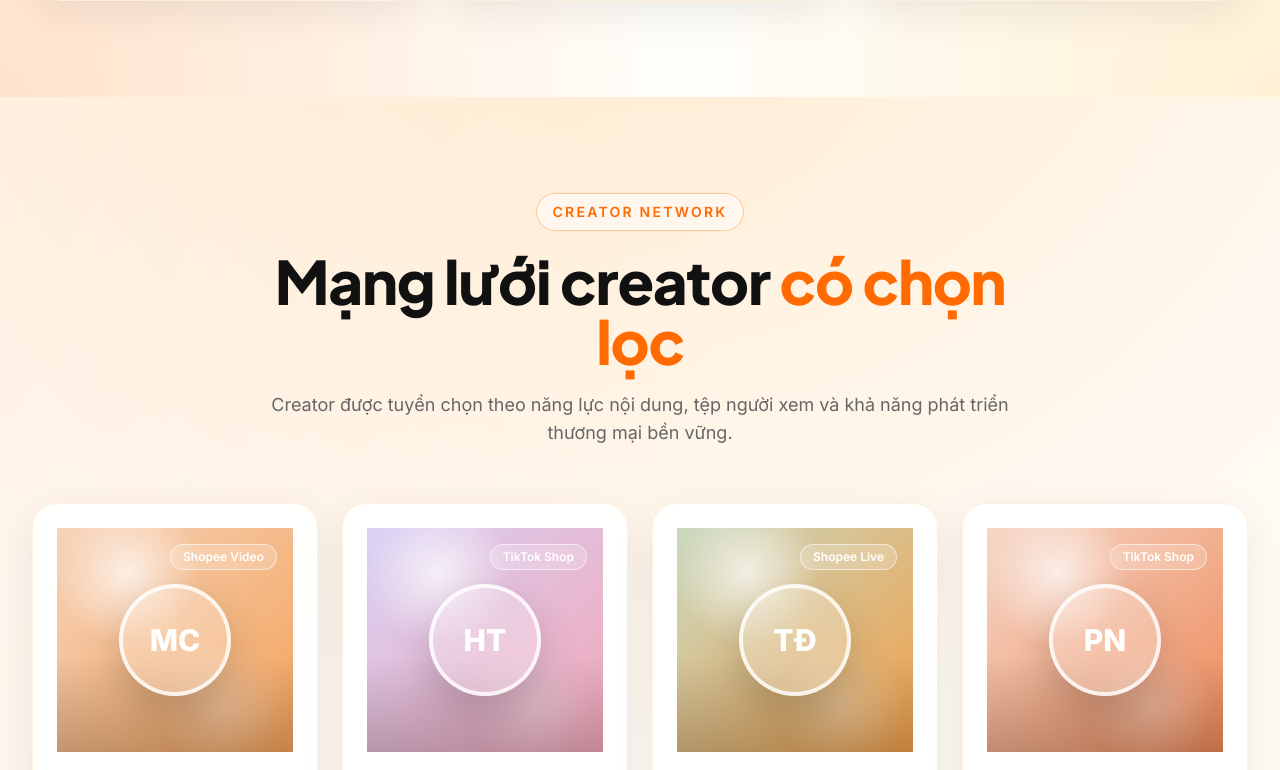
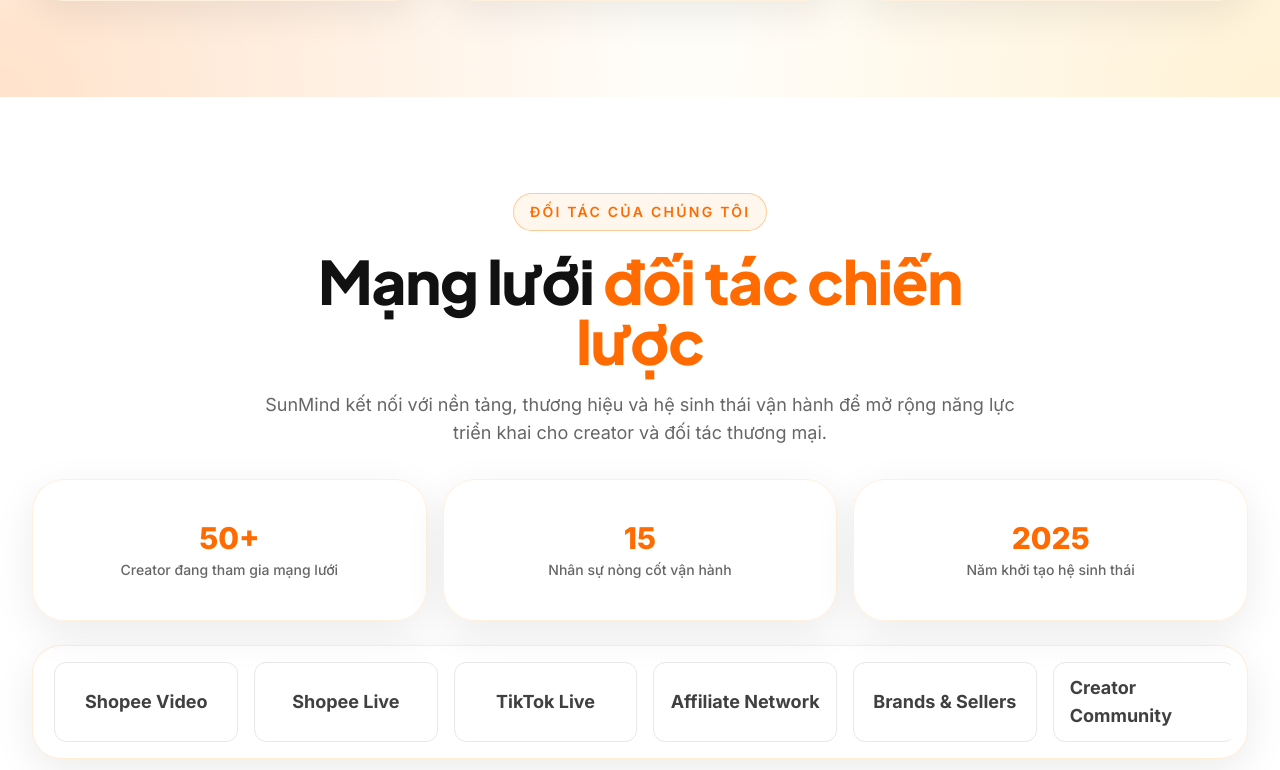
Before and after one commit to quanduong1712/Web-SunMind-Media, a React (Vite) app: page / in a window 1280 px wide. Shown: the part 9150-9920 px from the top of the page. Built offline with nearby package versions, Linux system fonts and the light colour scheme.

Commit message:
Remove creator section from homepage

```diff
--- a/src/App.jsx
+++ b/src/App.jsx
@@ -3,7 +3,6 @@ import { motion } from "framer-motion";
 import {
   achievements,
   caseStudies,
-  creators,
   ecosystemNodes,
   faqs,
   leadership,
@@ -20,7 +19,6 @@ import Services from "./components/Services";
 import WhyChoose from "./components/WhyChoose";
 import Process from "./components/Process";
 import Ecosystem from "./components/Ecosystem";
-import Creators from "./components/Creators";
 import Achievements from "./components/Achievements";
 import FAQ from "./components/FAQ";
 import Footer from "./components/Footer";
@@ -133,7 +131,6 @@ export default function App() {
         </div>
         <CaseStudies items={caseStudies} />
         <Leadership leaders={leadership} />
-        <Creators creators={creators} />
         <div id="partners">
           <Suspense fallback={<LazySectionFallback />}>
             <Partners names={partnerNames} />
```
